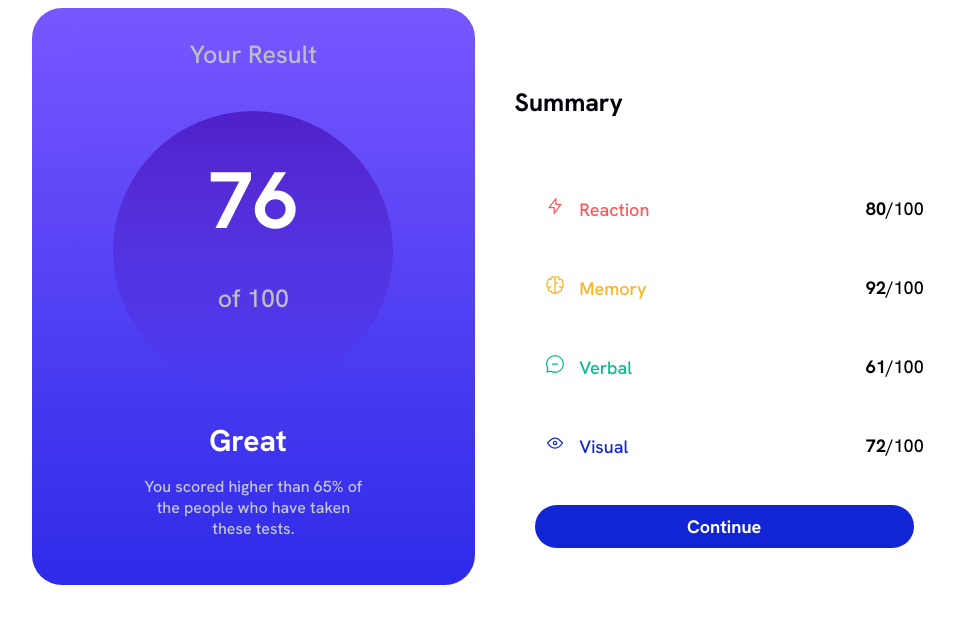
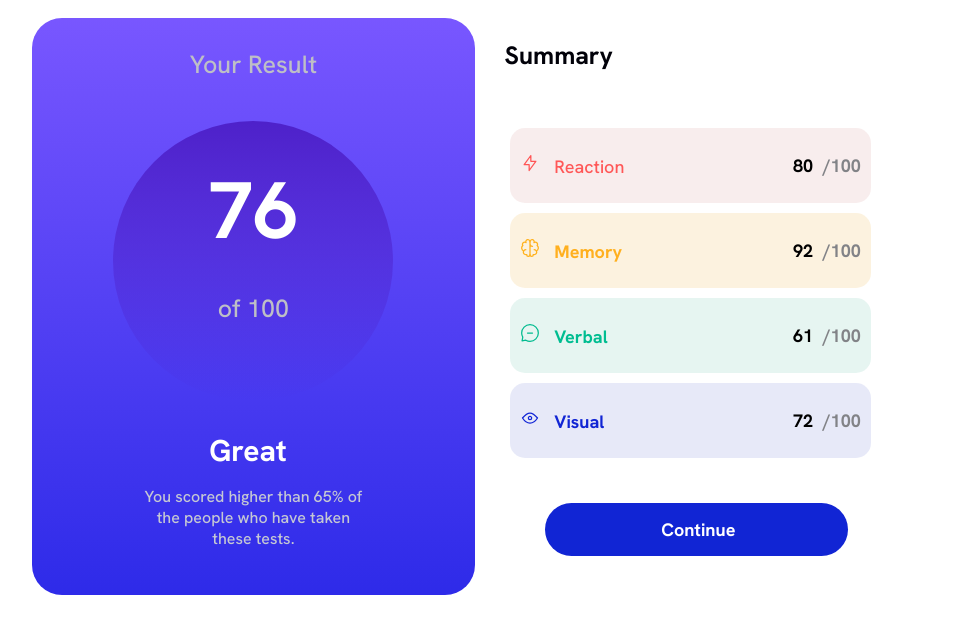
Before and after one commit to wrida-nadhif/work6-result-summary, a plain HTML site: page index.html in a window 1280 px wide. Shown: the whole page, without its empty margins (177-1131 px from the left). Drawn offline with Linux system fonts and the light colour scheme; a web font is replaced by a local one.

Commit message:
work6-finish
result-summary

```diff
--- a/index.html
+++ b/index.html
@@ -22,32 +22,30 @@
         </div>
         <div class="box2">
             <h2>Summary</h2>
-
-
                 <div class="liner1">
                     <div><img src="/images/assets/images/icon-reaction.svg"></img>
                         <span>Reaction</span></div>
-                 <div> <p><strong>80</strong>/100</p></div>
+                 <div class="prg"><strong>80</strong><span>/100</div>
 
                 </div>
 
                 <div class="liner2">
                     <div> <img src="/images/assets/images/icon-memory.svg"></img>
                         <span>Memory</span></div>
-            <div><p><strong>92</strong>/100</p></div>
+            <div class="prg"><strong>92</strong><span>/100</span></div>
 
                 </div>
 
                 <div class="liner3">
                  <div><img src="/images/assets/images/icon-verbal.svg"></img>
                     <span>Verbal</span></div>
-                    <div> <p><strong>61</strong>/100</p></div>
+                    <div class="prg"> <strong>61</strong><span>/100</span></div>
 
                 </div>
                 <div class="liner4">
                     <div><img src="/images/assets/images/icon-visual.svg"></img>
                         <span>Visual</span></div>
-                 <div> <p><strong>72</strong>/100</p></div>
+                 <div class="prg"><strong>72</strong><span>/100</span></div>
 
                 </div>
            <button class="button">Continue</span></button>
--- a/style.css
+++ b/style.css
@@ -75,29 +75,32 @@
 .box2 {
   display: flex;
   flex-direction: column;
-  justify-content: center;
+  justify-content: space-between;
   font-family: Hanken Grotesk, sans-serif;
   width: 30%;
   padding: 10px;
 }
 .box2 h2 {
-  padding-bottom: 40px;
+  padding-bottom: 30px;
   font-size: 25px;
   color: hsl(240, 78%, 2%);
   text-align: left;
-  margin-left: 10px;
-  margin-bottom: 10px;
-  padding-top: 30px;
 }
 .liner1 {
-  font-size: 18px;
+  background-color: hsla(0, 42%, 85%, 0.336);
+  border-radius: 15px;
   display: flex;
   align-items: center;
   justify-content: space-between;
-  margin-left: 30px;
-  gap: 50%;
-  width: 100%;
-  padding: 10px;
+  gap: 40%;
+  width: 90%;
+  padding-top: 25px;
+  padding-bottom: 25px;
+  padding-left: 10px;
+  padding-right: 10px;
+  font-size: 18px;
+  margin-left: 40px;
+  margin: 5px 5px;
 }
 .liner1 img {
   text-align: left;
@@ -107,14 +110,21 @@
   color: hsl(0, 100%, 67%);
 }
 .liner2 {
-  padding: 10px;
-  font-size: 18px;
   display: flex;
   align-items: center;
   justify-content: space-between;
+  font-weight: bold;
+  font-size: 18px;
+  background-color: hsla(39, 84%, 80%, 0.336);
+  border-radius: 15px;
+  padding-top: 25px;
+  padding-bottom: 25px;
+  padding-left: 10px;
+  padding-right: 10px;
   margin-left: 30px;
-  gap: 50%;
-  width: 100%;
+  margin: 5px 5px;
+  gap: 40%;
+  width: 90%;
 }
 .liner2 img {
   text-align: left;
@@ -124,14 +134,21 @@
   color: hsl(39, 100%, 56%);
 }
 .liner3 {
+  background-color: hsla(165, 45%, 81%, 0.356);
+  font-weight: bold;
+  border-radius: 15px;
   font-size: 18px;
   display: flex;
   align-items: center;
   justify-content: space-between;
   margin-left: 30px;
-  gap: 50%;
-  width: 100%;
-  padding: 10px;
+  gap: 40%;
+  width: 90%;
+  padding-top: 25px;
+  padding-bottom: 25px;
+  padding-left: 10px;
+  padding-right: 10px;
+  margin: 5px 5px;
 }
 .liner3 img {
   text-align: left;
@@ -140,14 +157,23 @@
   margin-left: 10px;
   color: hsl(166, 100%, 37%);
 }
+
 .liner4 {
-  font-size: 18px;
   display: flex;
   align-items: center;
   justify-content: space-between;
+  background-color: hsla(234, 52%, 82%, 0.336);
+  border-radius: 15px;
+  font-size: 18px;
+  font-weight: bold;
+  gap: 40%;
+  width: 90%;
+  padding-top: 25px;
+  padding-bottom: 25px;
+  padding-left: 10px;
+  padding-right: 10px;
   margin-left: 30px;
-  width: 100%;
-  padding: 10px;
+  margin: 5px 5px;
 }
 .liner4 img {
   text-align: left;
@@ -156,7 +182,11 @@
   margin-left: 10px;
   color: hsl(234, 85%, 45%);
 }
-
+.prg span {
+  font-family: Hanken Grotesk, sans-serif;
+  font-weight: bold;
+  color: hsl(225, 2%, 52%);
+}
 .button {
   font-family: Hanken Grotesk, sans-serif;
   font-weight: bold;
@@ -166,12 +196,11 @@
   background-color: hsl(234, 85%, 45%);
   border-radius: 40px;
   margin: auto;
-  margin-left: 30px;
-  margin-top: 20px;
-  margin-bottom: 10px;
-  padding: 10px 15px;
-
-  width: 100%;
+  margin: 40px;
+  padding-bottom: 15px;
+  padding-top: 15px;
+  padding-left: 10px;
+  width: 80%;
   border: none;
   cursor: pointer;
   transition: all 0.5s;
```
